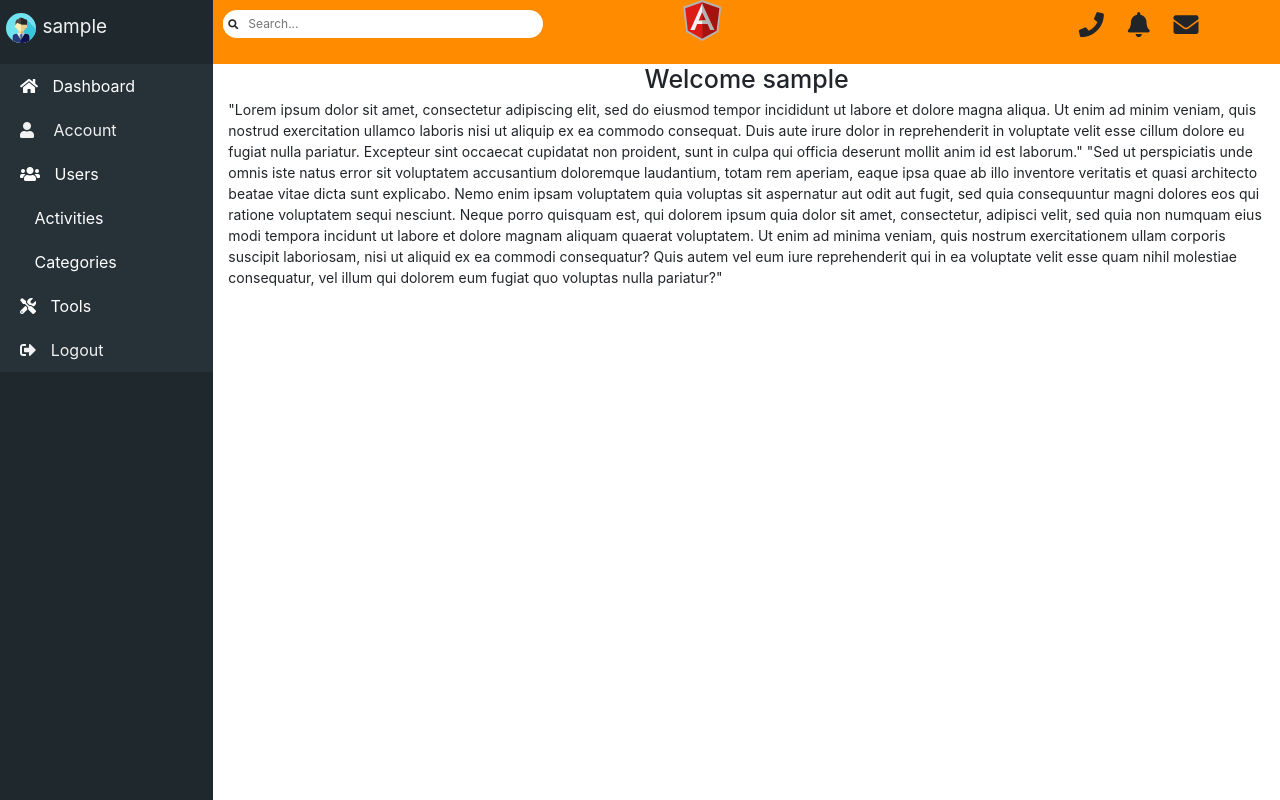
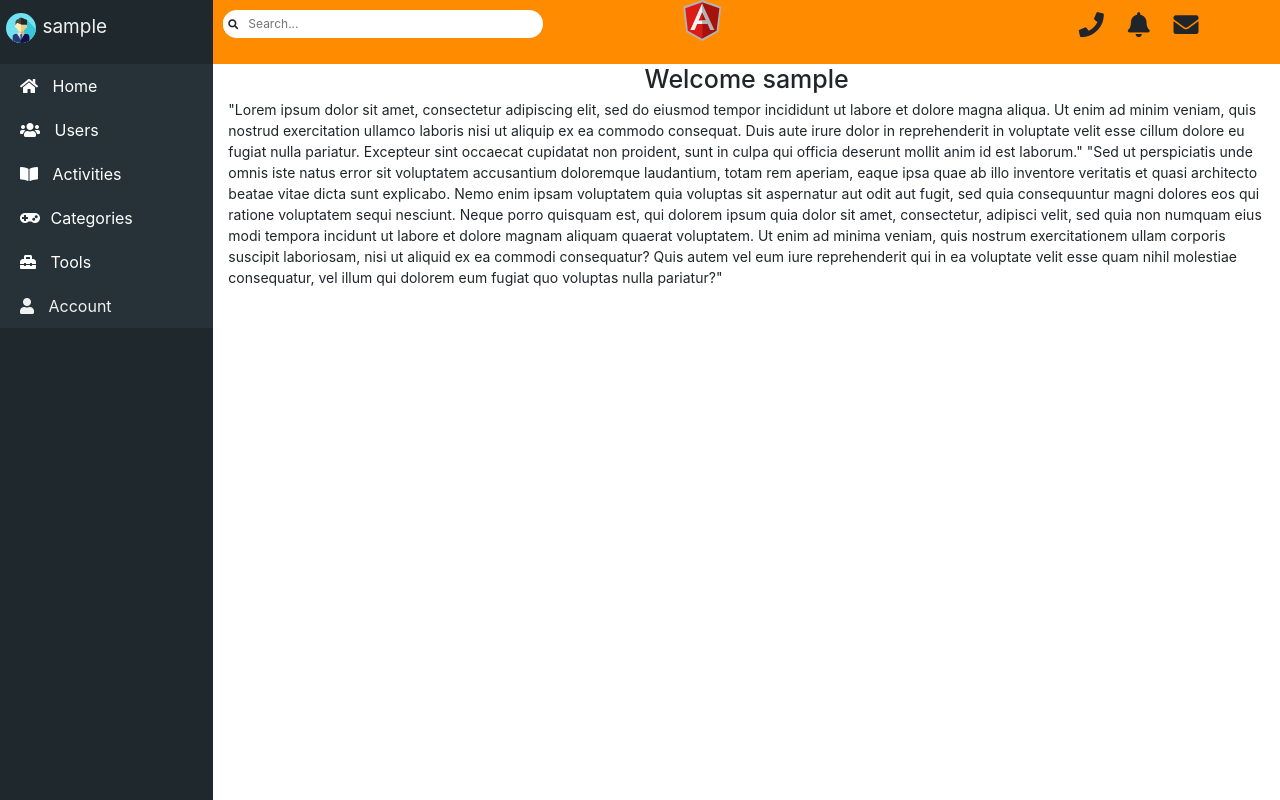
Before and after one commit to AnthonyContrader/TomatoRules, an Angular app: page /admin-dashboard in a window 1280 px wide. Built offline with nearby package versions, Linux system fonts and the light colour scheme; sample sign-in values are in the browser's storage.

Commit message:
Changed Admin Menu

```diff
--- a/src/app/layout/admin-layout/admin-menu/admin-menu.component.html
+++ b/src/app/layout/admin-layout/admin-menu/admin-menu.component.html
@@ -3,23 +3,8 @@
         <div class="sidenav">
             <button class="menubtn">
                 <a [routerLink]="['/admin-dashboard']"> <i class="fas fa-home" style="margin-right: 10px"> </i>
-                    Dashboard </a>
+                    Home </a>
             </button>
-            <button type="button" class="menubtn" data-toggle="collapsebtn" data-target="#account"
-                (click)="accountcollapse()">
-                <i class="fas fa-user" style="margin-right: 15px"></i> Account
-            </button>
-            <div class="collapsebtn" id="account" *ngIf="isAccountCollapsed">
-                <button class="menubtn" style="background-color: #334247; padding-left: 40px">
-                    <a [routerLink]="['/admin-dashboard/work-in-progress']"> <i class="fas fa-user-edit"
-                            style="margin-right: 15px"></i>
-                        Edit Profile</a>
-                </button>
-                <button class="menubtn" style="background-color: #334247; padding-left: 40px">
-                    <a [routerLink]="['/admin-dashboard/work-in-progress']"><i class="fas fa-file-alt"
-                            style="margin-right: 15px"></i>General Info</a>
-                </button>
-            </div>
              <!-- <button type="button" class="menubtn" data-toggle="collapsebtn" data-target="#users"
                 (click)="userscollapse()">
                 <i class="fas fa-users" style="margin-right: 15px"></i>Users
@@ -39,7 +24,7 @@
                 -->
            <!--  <div class="collapsebtn" id="activities" *ngIf="isActivityCollapsed">-->
                 <button class="menubtn">
-                    <a [routerLink]="['/admin-dashboard/activities']"> <i class="fas fa-activities" style="margin-right: 10px">
+                    <a [routerLink]="['/admin-dashboard/activities']"> <i class="fas fa-book-open" style="margin-right: 10px">
                         </i> Activities </a>
                 </button>
            <!-- </div>-->
@@ -50,7 +35,7 @@
             <div class="collapsebtn" id="categories" *ngIf="isCategoryCollapsed">
             -->
                 <button class="menubtn">
-                    <a [routerLink]="['/admin-dashboard/categories']"> <i class="fas fa-categories" style="margin-right: 10px">
+                    <a [routerLink]="['/admin-dashboard/categories']"> <i class="fas fa-gamepad" style="margin-right: 6px">
                         </i> Categories </a>
                 </button>
              <!-- </div> -->
@@ -61,13 +46,33 @@
             <div class="collapsebtn" id="tools" *ngIf="isToolCollapsed">
             -->
                 <button class="menubtn">
-                    <a [routerLink]="['/admin-dashboard/tools']"> <i class="fas fa-tools" style="margin-right: 10px">
+                    <a [routerLink]="['/admin-dashboard/tools']"> <i class="fas fa-toolbox" style="margin-right: 10px">
                         </i> Tools </a>
                 </button>
             <!--</div> -->
-            <button class="menubtn" (click)="logout()">
+            <!--<button class="menubtn" (click)="logout()">
                 <i class="fas fa-sign-out-alt" style="margin-right: 15px"></i>Logout
             </button>
+             -->
+             <button type="button" class="menubtn" data-toggle="collapsebtn" data-target="#account"
+                (click)="accountcollapse()">
+                <i class="fas fa-user" style="margin-right: 10px"></i> Account
+            </button>
+            <div class="collapsebtn" id="account" *ngIf="isAccountCollapsed">
+                <button class="menubtn" style="background-color: #334247; padding-left: 40px">
+                    <a [routerLink]="['/admin-dashboard/work-in-progress']"> <i class="fas fa-user-edit"
+                            style="margin-right: 15px"></i>
+                        Edit Profile</a>
+                </button>
+               <!-- <button class="menubtn" style="background-color: #334247; padding-left: 40px">
+                    <a [routerLink]="['/admin-dashboard/work-in-progress']"><i class="fas fa-file-alt"
+                            style="margin-right: 15px"></i>General Info</a>
+                </button>
+                -->
+                <button class="menubtn" style="background-color: #334247; padding-left: 40px" (click)="logout()">
+                    <i class="fas fa-sign-out-alt" style="margin-right: 15px"></i>Logout
+                </button>
+            </div>
         </div>
     </div>
 </div>
```
